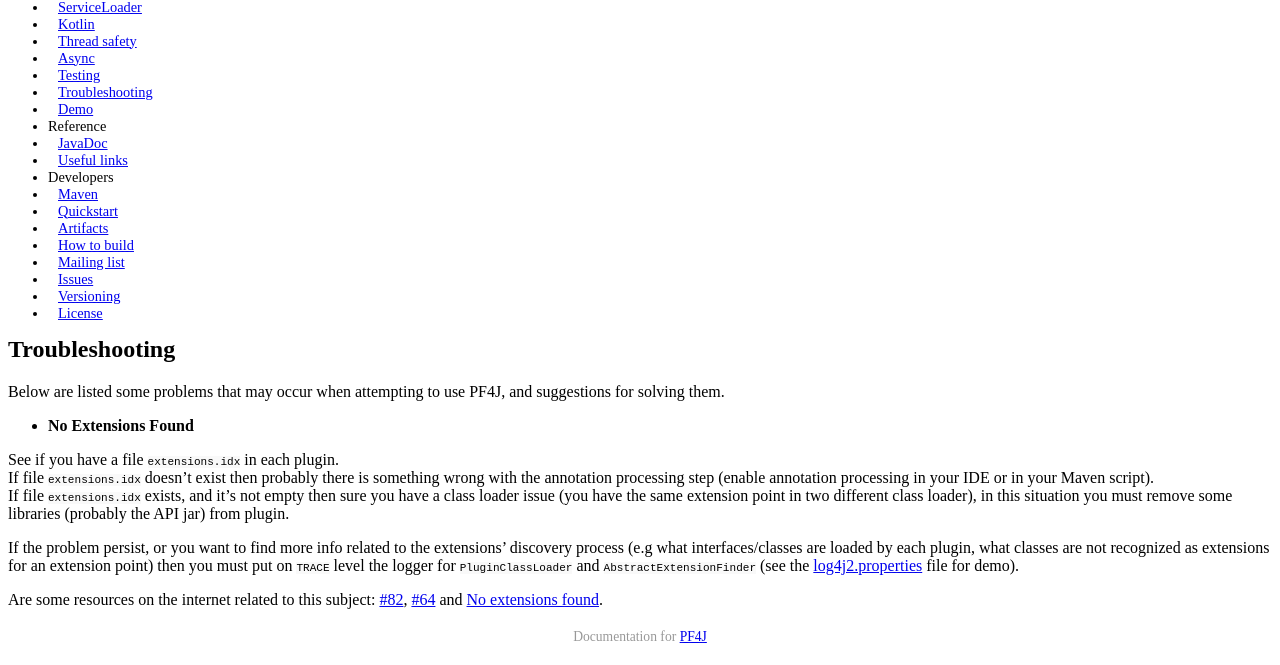
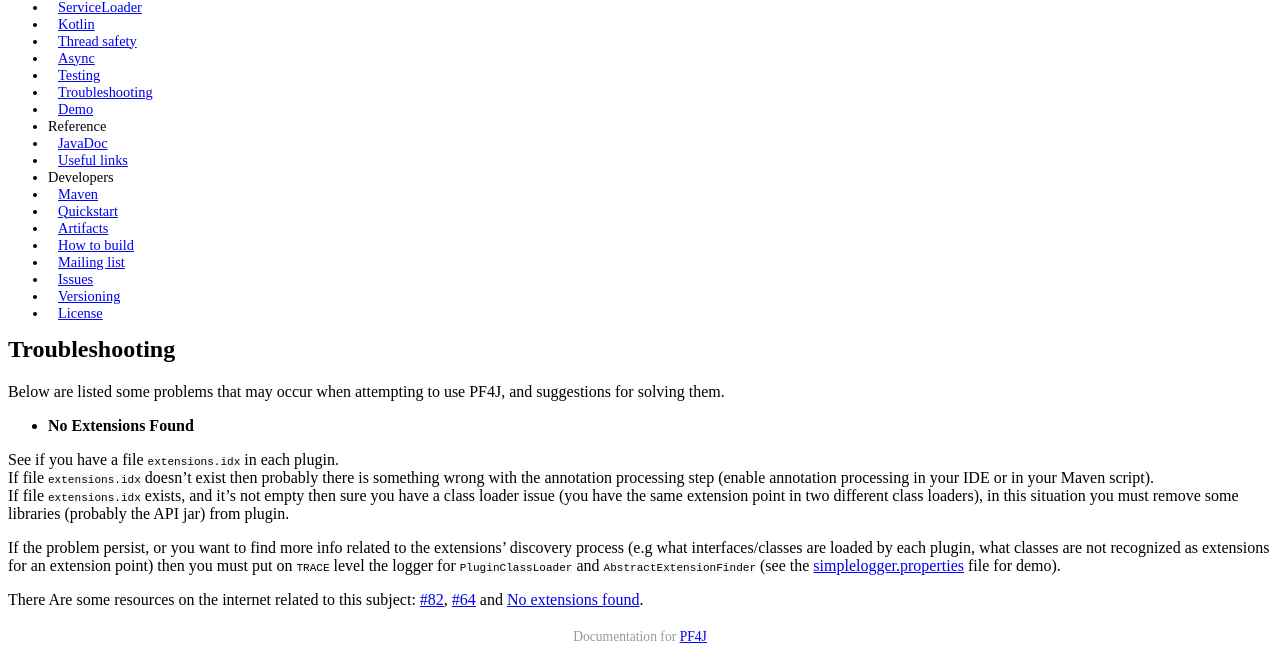
Before and after one commit to pf4j/pf4j.github.io, a Jekyll site: the page built from _posts/2018-01-23-troubleshooting.md, in a window 1280 px wide. Shown: the part 321-986 px from the top of the page. Built offline with Jekyll 4.4.1, drawn with Linux system fonts in a browser that asks for light colours; a style sheet for code colours, icons or effects is not loaded.

Commit message:
Fix demo link

```diff
--- a/_posts/2018-01-23-troubleshooting.md
+++ b/_posts/2018-01-23-troubleshooting.md
@@ -12,8 +12,8 @@ Below are listed some problems that may occur when attempting to use PF4J, and s
 
 See if you have a file `extensions.idx` in each plugin.
 If file `extensions.idx` doesn't exist then probably there is something wrong with the annotation processing step (enable annotation processing in your IDE or in your Maven script).
-If file `extensions.idx` exists, and it's not empty then sure you have a class loader issue (you have the same extension point in two different class loader), in this situation you must remove some libraries (probably the API jar) from plugin.
+If file `extensions.idx` exists, and it's not empty then sure you have a class loader issue (you have the same extension point in two different class loaders), in this situation you must remove some libraries (probably the API jar) from plugin.
 
-If the problem persist, or you want to find more info related to the extensions' discovery process (e.g what interfaces/classes are loaded by each plugin, what classes are not recognized as extensions for an extension point) then you must put on `TRACE` level the logger for `PluginClassLoader` and `AbstractExtensionFinder` (see the [log4j2.properties]({{ site.demourl }}/app/src/main/resources/log4j2.properties) file for demo).
+If the problem persist, or you want to find more info related to the extensions' discovery process (e.g what interfaces/classes are loaded by each plugin, what classes are not recognized as extensions for an extension point) then you must put on `TRACE` level the logger for `PluginClassLoader` and `AbstractExtensionFinder` (see the [simplelogger.properties]({{ site.demourl }}/app/src/main/resources/simplelogger.properties) file for demo).
 
-Are some resources on the internet related to this subject: [#82](https://github.com/pf4j/pf4j/issues/82), [#64](https://github.com/pf4j/pf4j/issues/64) and [No extensions found](https://groups.google.com/forum/#!topic/pf4j/tEQXY_WpD3A).
+There Are some resources on the internet related to this subject: [#82](https://github.com/pf4j/pf4j/issues/82), [#64](https://github.com/pf4j/pf4j/issues/64) and [No extensions found](https://groups.google.com/forum/#!topic/pf4j/tEQXY_WpD3A).
```
